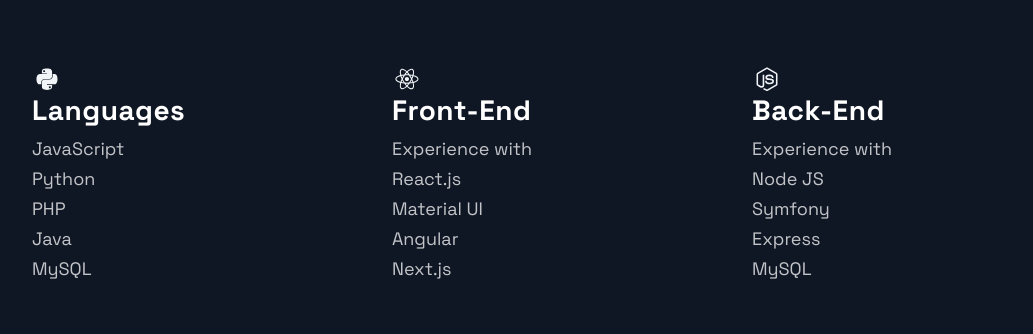
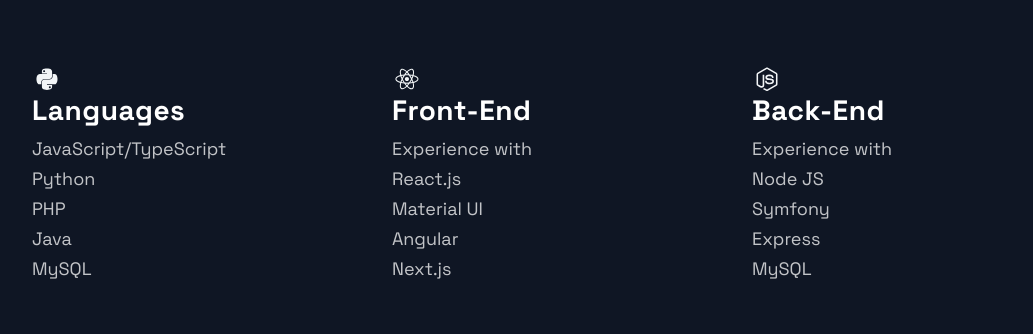
Before and after one commit to BlackPrism7537/BlackPrism7537, a Next.js app: page / in a window 1280 px wide. Shown: the part 2300-2634 px from the top of the page, without its empty margins (88-1121 px from the left). Built offline with nearby package versions, Linux system fonts and the light colour scheme.

Commit message:
Update Technologies.js

```diff
--- a/src/components/Technologies/Technologies.js
+++ b/src/components/Technologies/Technologies.js
@@ -29,7 +29,7 @@
 				<ListContainer>
 					<ListTitle>Languages</ListTitle>
 					<ListParagraph>
-						JavaScript
+						JavaScript/TypeScript
 						<br />
 						Python
 						<br />
```
